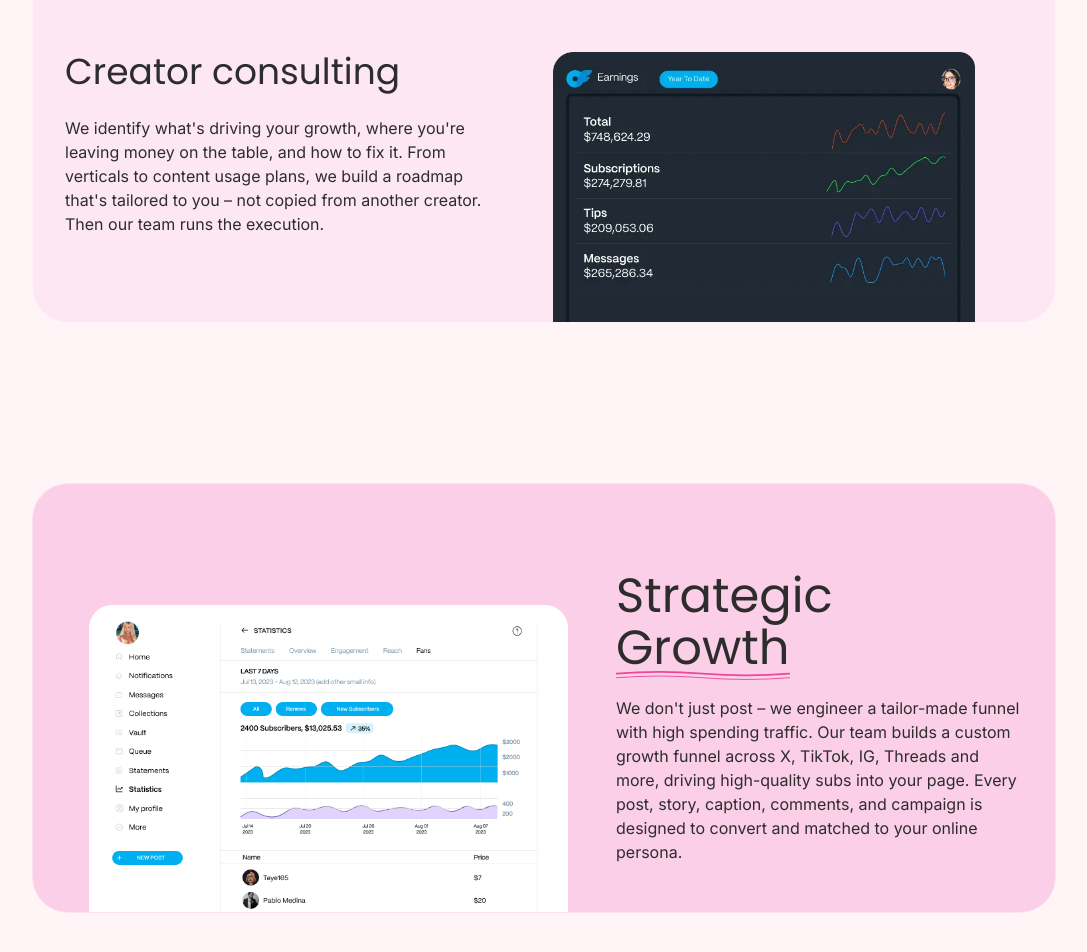
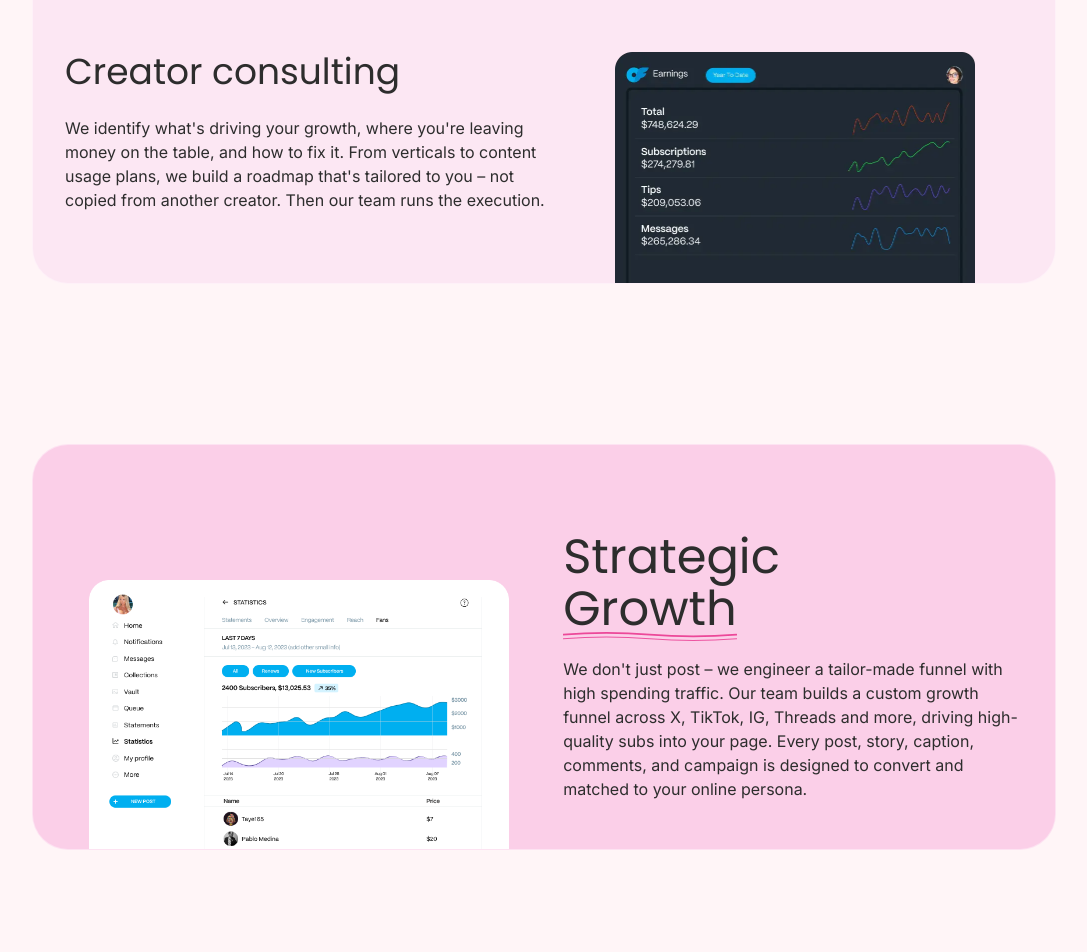
Before and after one commit to justgirlsdev/JustGirls, a React (Vite) app: page /services in a window 1280 px wide. Shown: the part 2625-3577 px from the top of the page, without its empty margins (96-1183 px from the left). Built offline with nearby package versions, Linux system fonts and the light colour scheme.

Commit message:
UI Bug Fix

```diff
--- a/src/components/sections/Mastery.tsx
+++ b/src/components/sections/Mastery.tsx
@@ -5,7 +5,7 @@ import twitterIcon from '../../assets/mastery-section/twitter-icon.png';
 import instagramIcon from '../../assets/mastery-section/instagram-icon.png';
 import redditIcon from '../../assets/mastery-section/reddit-icon.png';
 import youtubeIcon from '../../assets/mastery-section/youtube-icon.png';
-import twitchIcon from '../../assets/mastery-section/twitch-icon.png';
+import facebookIcon from '../../assets/mastery-section/facebook-icon.png';
 import paidPromoIcon from '../../assets/mastery-section/paid-promo-icon.png';
 import calendarIcon from '../../assets/mastery-section/calendar-icon.png';
 import paymentGraph from '../../assets/mastery-section/payment-graph.webp';
@@ -88,9 +88,9 @@ const Mastery: React.FC = () => {
           <div className="flex flex-col lg:flex-row items-center justify-between gap-6 md:gap-8 lg:gap-12 relative" style={{ zIndex: 1 }}>
             {/* Top Side - Platform Cards (vertical on mobile, horizontal on desktop) */}
             <div className="flex flex-col lg:flex-row gap-3 lg:gap-6 flex-wrap justify-center lg:justify-start items-center">
-              {/* Column 1 - Twitch & YouTube */}
+              {/* Column 1 - Facebook & YouTube */}
               <div className="flex lg:flex-col gap-3 lg:gap-5 justify-center">
-                <PlatformCard name="Twitch" icon={twitchIcon} delay={0.3} direction="left" />
+                <PlatformCard name="Facebook" icon={facebookIcon} delay={0.3} direction="left" />
                 <PlatformCard name="YouTube" icon={youtubeIcon} delay={0.4} direction="right" />
               </div>
 
--- a/src/components/sections/Process.tsx
+++ b/src/components/sections/Process.tsx
@@ -13,13 +13,13 @@ const Process: React.FC = () => {
         <div className="relative max-w-5xl mx-auto space-y-40">
 
           {/* Card 1 - Creator consulting */}
-          <div className="sticky" style={{ top: '6rem' }}>
+          <div className="sticky top-[6rem]">
             <motion.div
               initial={{ opacity: 0, y: 50 }}
               whileInView={{ opacity: 1, y: 0 }}
               viewport={{ once: true, amount: 0.5 }}
               transition={{ duration: 0.6 }}
-              className="bg-pink-100 rounded-[36px] px-6 py-8 md:px-8 md:py-12 shadow-soft-xl border border-white/40 overflow-visible transition-all duration-300"
+              className="bg-pink-100 rounded-[36px] px-6 pt-8 pb-0 md:px-8 md:pt-12 lg:pb-12 shadow-soft-xl border border-white/40 overflow-visible transition-all duration-300"
             >
               {/* Title inside card */}
               <motion.h2
@@ -38,9 +38,9 @@ const Process: React.FC = () => {
                 {' '}on a direct path to excellence
               </motion.h2>
 
-              <div className="flex gap-8 lg:gap-12 items-start">
+              <div className="flex flex-col lg:flex-row gap-8 lg:gap-12 items-start">
                 {/* Left side - Content */}
-                <div className="flex-1 max-w-[52%]">
+                <div className="flex-1 max-w-full lg:max-w-[52%]">
                   <motion.h3
                     className="text-2xl md:text-3xl lg:text-4xl font-normal text-text mb-6"
                     initial={{ opacity: 0, x: -30 }}
@@ -65,7 +65,7 @@ const Process: React.FC = () => {
                 <motion.img
                   src={firstCardImg}
                   alt="Creator consulting"
-                  className="w-full lg:w-[44%] h-auto self-end -mb-12 lg:mr-12"
+                  className="w-full lg:w-[44%] h-auto self-center lg:self-end lg:-mb-12 lg:mr-12 max-w-full mx-auto sm:max-w-[360px] object-contain"
                   initial={{ opacity: 0, y: 60 }}
                   whileInView={{ opacity: 1, y: 0 }}
                   viewport={{ once: true, amount: 0.5 }}
@@ -76,28 +76,17 @@ const Process: React.FC = () => {
           </div>
 
           {/* Card 2 - Strategic Growth */}
-          <div className="sticky" style={{ top: '8rem' }}>
+          <div className="sticky top-[8rem]">
             <motion.div
               initial={{ opacity: 0, y: 50 }}
               whileInView={{ opacity: 1, y: 0 }}
               viewport={{ once: true, amount: 0.5 }}
               transition={{ duration: 0.6, delay: 0.1 }}
-              className="bg-pink-200 rounded-[36px] px-6 py-8 md:px-8 md:py-12 shadow-soft-xl border border-white/40 overflow-visible transition-all duration-300"
+              className="bg-pink-200 rounded-[36px] px-6 pt-8 pb-0 md:px-8 md:pt-12 lg:pb-12 shadow-soft-xl border border-white/40 overflow-visible transition-all duration-300"
             >
               <div className="flex flex-col lg:flex-row gap-8 lg:gap-12 pt-10 items-start">
-                {/* Left - Image (wider) */}
-                <motion.img
-                  src={secondCardImg}
-                  alt="Strategic Growth"
-                  className="w-full lg:w-[50%] h-auto self-end -mb-12 lg:ml-6"
-                  initial={{ opacity: 0, y: 60 }}
-                  whileInView={{ opacity: 1, y: 0 }}
-                  viewport={{ once: true, amount: 0.5 }}
-                  transition={{ duration: 0.7, delay: 0.3 }}
-                />
-
                 {/* Right - Content */}
-                <div className="flex-1 max-w-[48%]">
+                <div className="flex-1 max-w-full lg:max-w-[48%] lg:order-2">
                   <motion.h3
                     className="text-4xl md:text-5xl lg:text-5xl font-normal text-text mb-6 leading-tight"
                     initial={{ opacity: 0, x: 30 }}
@@ -124,24 +113,35 @@ const Process: React.FC = () => {
                     We don't just post – we engineer a tailor-made funnel with high spending traffic. Our team builds a custom growth funnel across X, TikTok, IG, Threads and more, driving high-quality subs into your page. Every post, story, caption, comments, and campaign is designed to convert and matched to your online persona.
                   </motion.p>
                 </div>
+
+                {/* Left - Image (wider) */}
+                <motion.img
+                  src={secondCardImg}
+                  alt="Strategic Growth"
+                  className="w-full lg:w-[50%] h-auto self-center lg:self-end lg:-mb-12 lg:ml-6 lg:order-1 max-w-full mx-auto sm:max-w-[420px] object-contain"
+                  initial={{ opacity: 0, y: 60 }}
+                  whileInView={{ opacity: 1, y: 0 }}
+                  viewport={{ once: true, amount: 0.5 }}
+                  transition={{ duration: 0.7, delay: 0.3 }}
+                />
               </div>
             </motion.div>
           </div>
 
           {/* Card 3 - In-House Chatters */}
-          <div className="sticky" style={{ top: '10rem' }}>
+          <div className="sticky top-[10rem]">
             <motion.div
               initial={{ opacity: 0, y: 50 }}
               whileInView={{ opacity: 1, y: 0 }}
               viewport={{ once: true, amount: 0.5 }}
               transition={{ duration: 0.6, delay: 0.2 }}
-              className="bg-pink-300 rounded-[36px] px-6 py-8 md:px-8 md:py-12 shadow-soft-xl border border-white/40 overflow-visible transition-all duration-300"
+              className="bg-pink-300 rounded-[36px] px-6 pt-8 pb-0 md:px-8 md:pt-12 lg:pb-12 shadow-soft-xl border border-white/40 overflow-visible transition-all duration-300"
             >
-              <div className="flex gap-8 lg:gap-12 items-start">
+              <div className="flex flex-col lg:flex-row gap-8 lg:gap-12 items-start">
                 {/* Left side - Content */}
-                <div className="flex-1 max-w-[48%]">
+                <div className="flex-1 max-w-full lg:max-w-[48%]">
                   <motion.h3
-                    className="text-5xl md:text-6xl lg:text-7xl font-normal text-text mb-4 leading-tight"
+                    className="text-3xl md:text-5xl lg:text-7xl font-normal text-text mb-4 leading-tight"
                     initial={{ opacity: 0, scale: 0.9 }}
                     whileInView={{ opacity: 1, scale: 1 }}
                     viewport={{ once: true, amount: 0.5 }}
@@ -180,7 +180,7 @@ const Process: React.FC = () => {
                 <motion.img
                   src={thirdCardImg}
                   alt="In-House Chatters"
-                  className="w-full lg:w-[50%] h-auto self-end -mb-12 lg:mr-6"
+                  className="w-full lg:w-[50%] h-auto self-center lg:self-end lg:-mb-12 lg:mr-6 max-w-full mx-auto sm:max-w-[420px] object-contain"
                   initial={{ opacity: 0, y: 60 }}
                   whileInView={{ opacity: 1, y: 0 }}
                   viewport={{ once: true, amount: 0.5 }}
```
Also changed, not shown: src/assets/mastery-section/facebook-icon.png (added).
